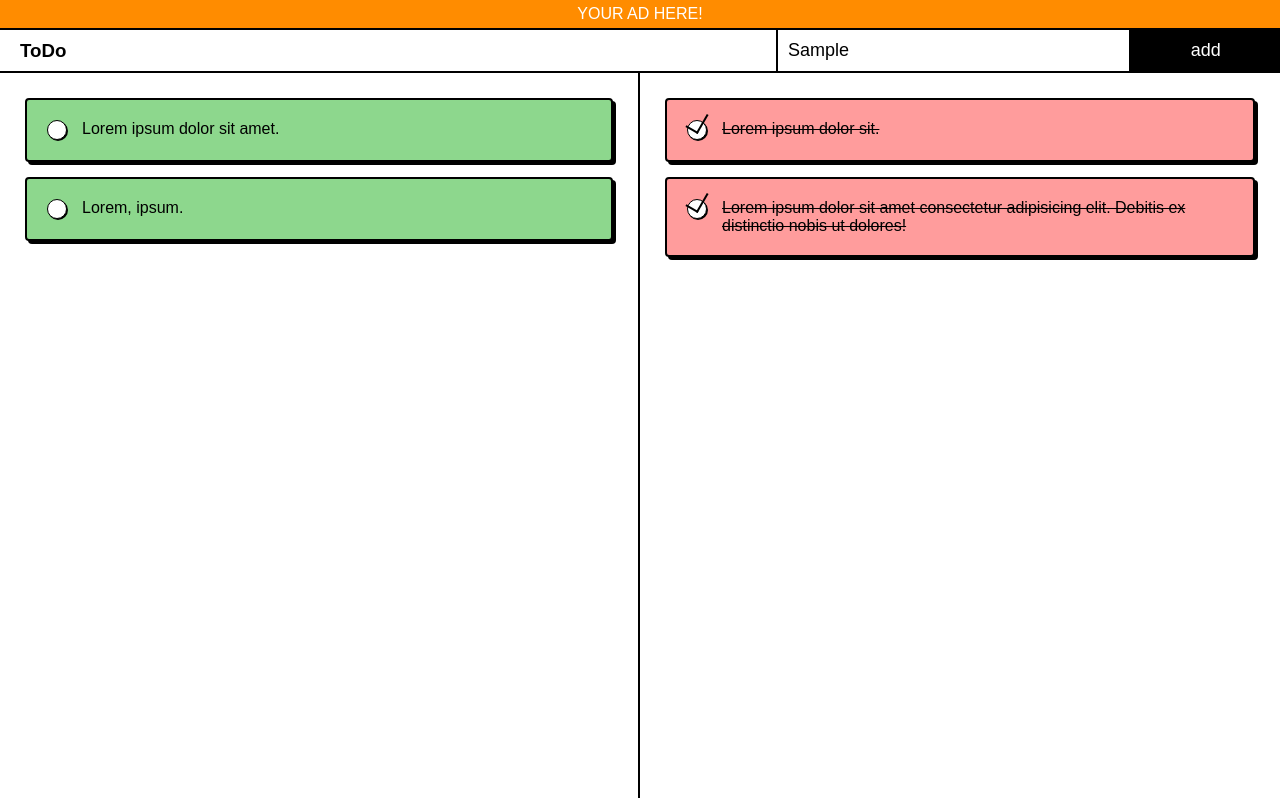
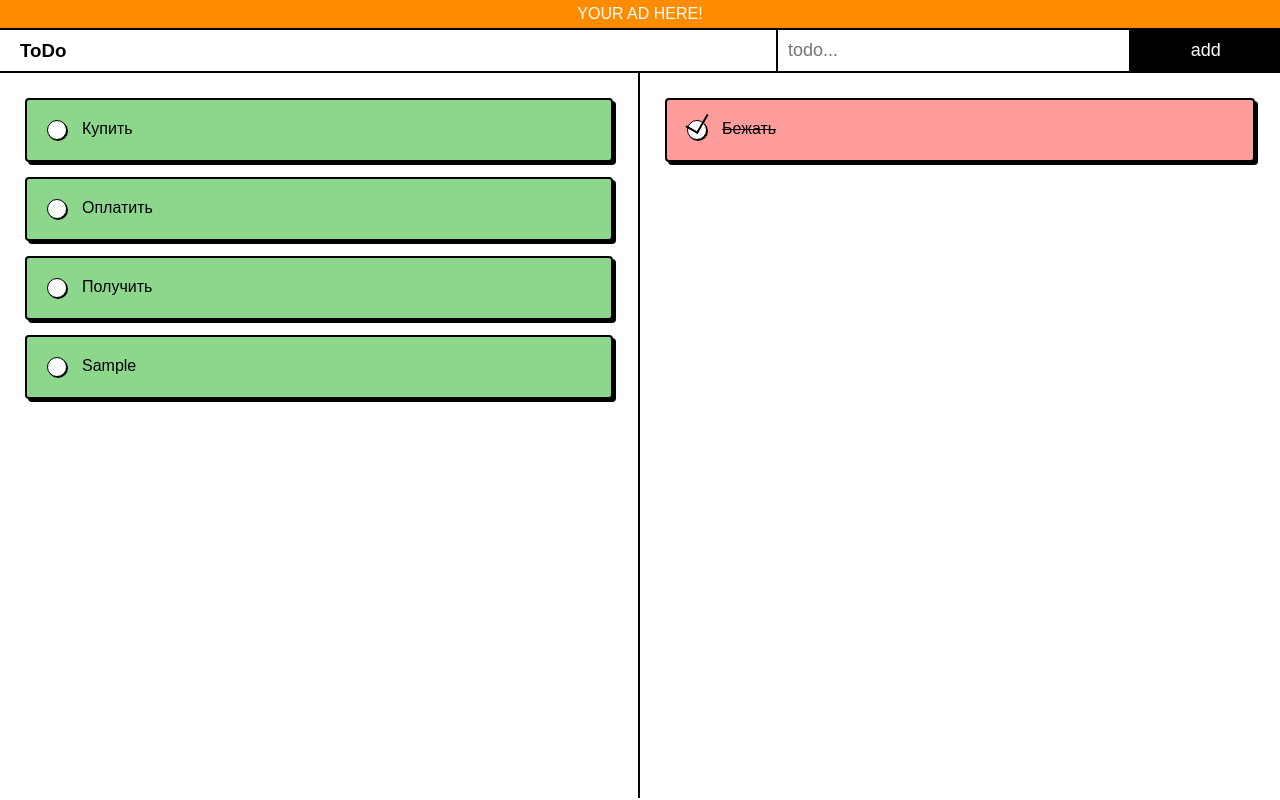
Before and after one commit to dk-dev10/todo-min, a plain HTML site: page index.html in a window 1280 px wide. Both pictures are taken after typing "Sample" into the empty fields and a click on the button "add". Drawn offline with Linux system fonts and the light colour scheme; a web font is replaced by a local one.

Commit message:
write codes in js. remove & add & change status

```diff
--- a/index.html
+++ b/index.html
@@ -1,12 +1,11 @@
 <!DOCTYPE html>
 <html lang="en">
-
   <head>
-  <meta charset="UTF-8">
-  <meta http-equiv="X-UA-Compatible" content="IE=edge">
-  <meta name="viewport" content="width=device-width, initial-scale=1.0">
+    <meta charset="UTF-8" />
+    <meta http-equiv="X-UA-Compatible" content="IE=edge" />
+    <meta name="viewport" content="width=device-width, initial-scale=1.0" />
     <title>Todo Mini</title>
-  <link rel="stylesheet" href="style.css">
+    <link rel="stylesheet" href="style.css" />
   </head>
 
   <body>
@@ -15,7 +14,7 @@
       <div class="header">
         <h3>ToDo</h3>
         <div class="addTodo">
-        <input type="text" name="todo" placeholder="todo...">
+          <input type="text" name="todo" placeholder="todo..." />
           <button>add</button>
         </div>
       </div>
@@ -23,38 +22,12 @@
     <div class="tasks">
       <div class="tasks__progress open">
         <p class="close__text">Open Progress Tasks!</p>
-      <div class="task">
-        <label for="id">
-          <input type="checkbox" name="" id="id">
-        </label>
-        <p>Lorem ipsum dolor sit amet.</p>
-        <button >&times;</button>
-      </div>
-      <div class="task">
-        <label for="id">
-          <input type="checkbox" name="" id="id">
-        </label>
-        <p>Lorem, ipsum.</p>
-      </div>
       </div>
       <div class="tasks__success close open-animate">
         <p class="close__text">Open Success Tasks!</p>
-      <div class="task">
-        <label for="id">
-          <input type="checkbox" name="" id="id">
-        </label>
-        <p>Lorem ipsum dolor sit.</p>
-      </div>
-      <div class="task">
-        <label for="id">
-          <input type="checkbox" name="" id="id">
-        </label>
-        <p>Lorem ipsum dolor sit amet consectetur adipisicing elit. Debitis ex distinctio nobis ut dolores!</p>
-      </div>
       </div>
     </div>
 
     <script src="main.js"></script>
   </body>
-
 </html>
--- a/main.js
+++ b/main.js
@@ -1,5 +1,98 @@
-const tasks = [{
-    title: 'Lorem ipsum dolor sit amet.',
+let tasks = [
+  {
+    title: 'Купить',
     id: 12314,
     done: false,
-}]
+  }, {
+    title: 'Оплатить',
+    id: 23455,
+    done: false,
+  }, {
+    title: 'Получить',
+    id: 76762,
+    done: false,
+  }, {
+    title: 'Бежать',
+    id: 76722,
+    done: true,
+  }
+];
+
+const addTodo = document.querySelector('.addTodo');
+const addTodoInput = document.querySelector('input');
+const addTodoButton = document.querySelector('button');
+
+const tasksProgress = document.querySelector('.tasks__progress');
+const tasksSuccess = document.querySelector('.tasks__success');
+
+function newTodo(val) {
+  const todo = {
+    title: val,
+    id: Date.now(),
+    done: false,
+  }
+  tasks.push(todo);
+  template(tasksProgress, todo)
+}
+
+function render() {
+  const progress = tasks.filter((todo) => !todo.done);
+  const success = tasks.filter((todo) => todo.done);
+
+  tasksProgress.innerHTML = ''
+  tasksSuccess.innerHTML = ''
+  progress.forEach(todo => template(tasksProgress, todo));
+  success.forEach(todo => template(tasksSuccess, todo));
+}
+
+function template(where, todo) {
+  where.innerHTML += `
+    <div class="task" data-id='${todo.id}' >
+      <label for="${todo.id}">
+        <input
+          type="checkbox"
+          name="${todo.title}"
+          id="${todo.id}"
+          checked="${todo.done}"
+        >
+      </label>
+      <p>${todo.title}</p>
+      <button>&times;</button>
+    </div>
+  `;
+};
+
+function changeTodo(id) {
+  tasks = tasks.map((todo) => todo.id === +id ? { ...todo, done: !todo.done } : todo);
+  render();
+}
+
+function removeTodo(id) {
+  tasks = tasks.filter((todo) => todo.id !== +id);
+  render();
+}
+
+let value;
+addTodoInput.addEventListener('input', (e) => value = e.target.value);
+addTodoButton.addEventListener('click', () => {
+  if (!!value) {
+    newTodo(value);
+    addTodoInput.value = value = '';
+  }
+});
+render();
+
+const tasksProgressTodo = document.querySelector('.tasks');
+
+
+tasksProgressTodo.addEventListener('click', (e) => {
+  if (e.target.nodeName === 'LABEL') {
+    changeTodo(e.target.getAttribute('for'));
+  }
+})
+
+tasksProgressTodo.addEventListener('click', (e) => {
+  if (e.target.nodeName === 'BUTTON') {
+    removeTodo(e.target.parentNode.getAttribute('data-id'));
+  }
+})
--- a/style.css
+++ b/style.css
@@ -249,6 +249,11 @@ html {
     opacity: 1;
   }
 }
+@media screen and (max-width: 780px) {
+  .task button {
+    display: block;
+  }
+}
 
 @media screen and (max-width: 480px) {
   .tasks__progress.close {
```
Lines whose indentation alone changed are shown as unchanged.
